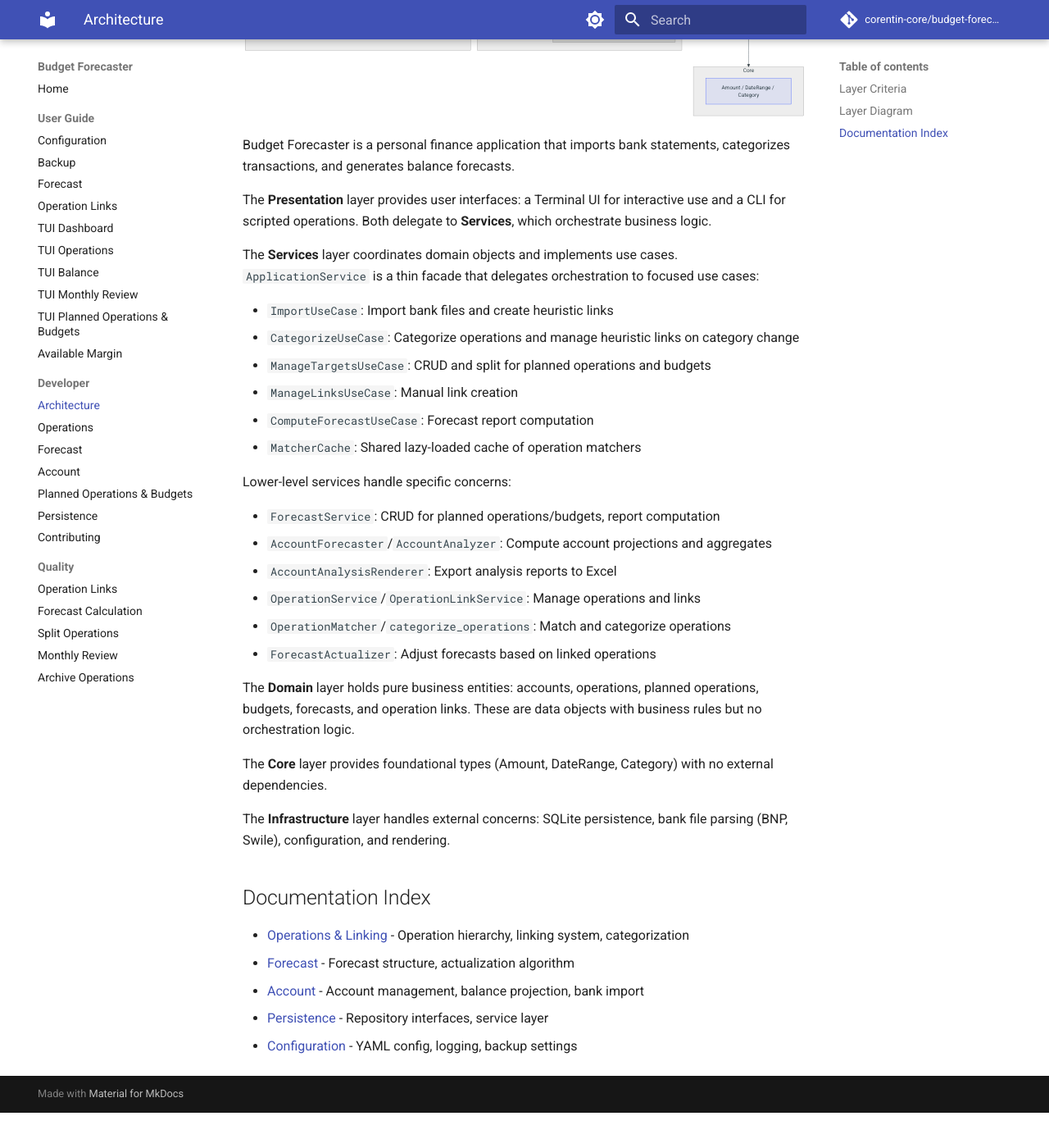
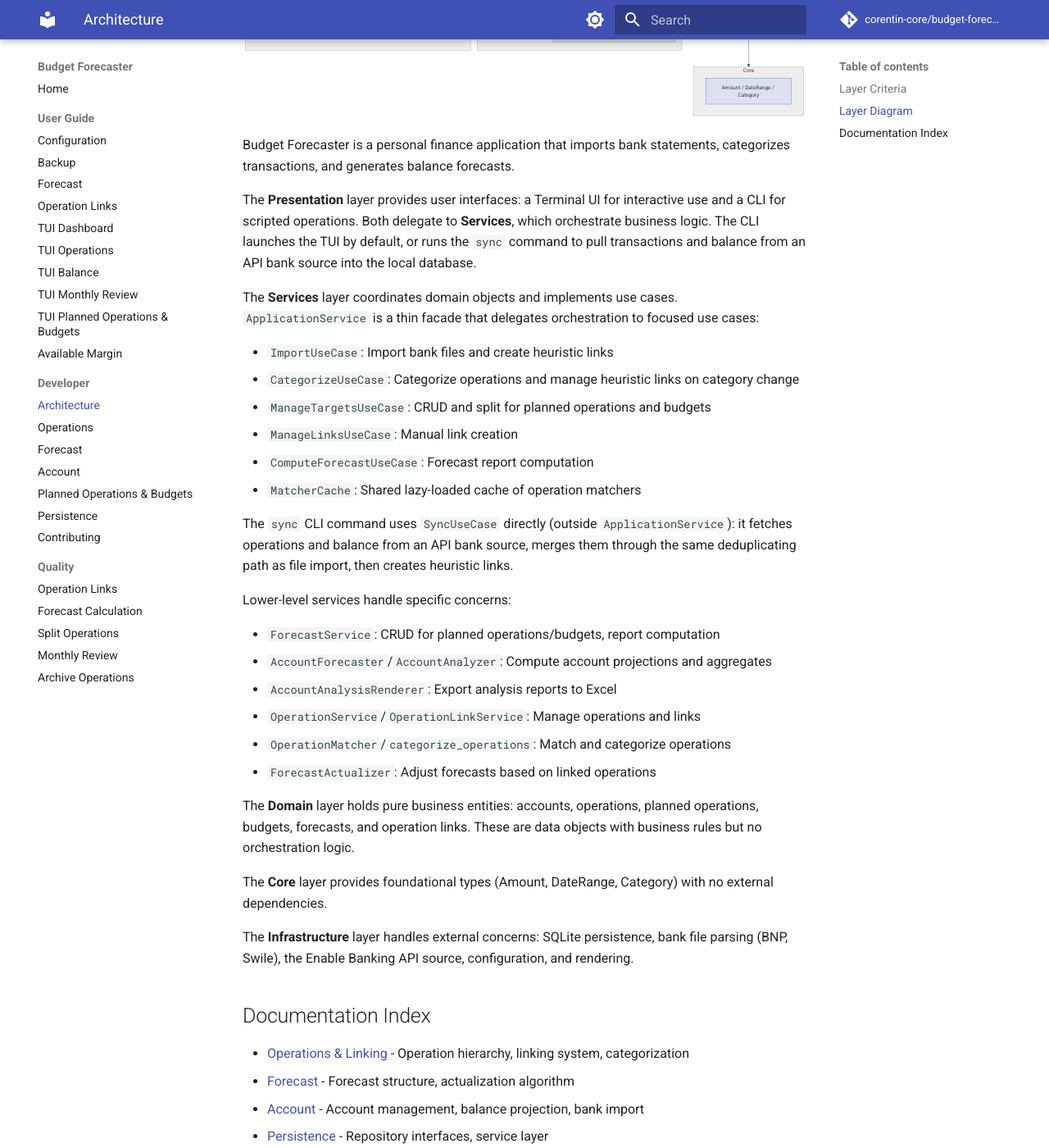
Before and after one commit to corentin-core/budget-forecaster, an MkDocs documentation site: the page built from docs/dev/architecture.md, in a window 1280 px wide and 1400 px high, scrolled down 1200 px. Shown: the whole window at 82% size. Built offline with MkDocs 1.6.1 and Material for MkDocs 9.7.7, drawn with Linux system fonts in a browser that asks for light colours; comment, search, counter and statistics services are not loaded; before the commit the page ends 2557 px from its top, so only the background shows below that.

Commit message:
docs: document sync command and SyncUseCase in architecture

```diff
--- a/docs/dev/architecture.md
+++ b/docs/dev/architecture.md
@@ -70,7 +70,8 @@ categorizes transactions, and generates balance forecasts.
 
 The **Presentation** layer provides user interfaces: a Terminal UI for interactive use
 and a CLI for scripted operations. Both delegate to **Services**, which orchestrate
-business logic.
+business logic. The CLI launches the TUI by default, or runs the `sync` command to pull
+transactions and balance from an API bank source into the local database.
 
 The **Services** layer coordinates domain objects and implements use cases.
 `ApplicationService` is a thin facade that delegates orchestration to focused use cases:
@@ -82,6 +83,10 @@ The **Services** layer coordinates domain objects and implements use cases.
 - `ManageLinksUseCase`: Manual link creation
 - `ComputeForecastUseCase`: Forecast report computation
 - `MatcherCache`: Shared lazy-loaded cache of operation matchers
+
+The `sync` CLI command uses `SyncUseCase` directly (outside `ApplicationService`): it
+fetches operations and balance from an API bank source, merges them through the same
+deduplicating path as file import, then creates heuristic links.
 
 Lower-level services handle specific concerns:
 
@@ -100,7 +105,7 @@ The **Core** layer provides foundational types (Amount, DateRange, Category) wit
 external dependencies.
 
 The **Infrastructure** layer handles external concerns: SQLite persistence, bank file
-parsing (BNP, Swile), configuration, and rendering.
+parsing (BNP, Swile), the Enable Banking API source, configuration, and rendering.
 
 ## Documentation Index
 
```
